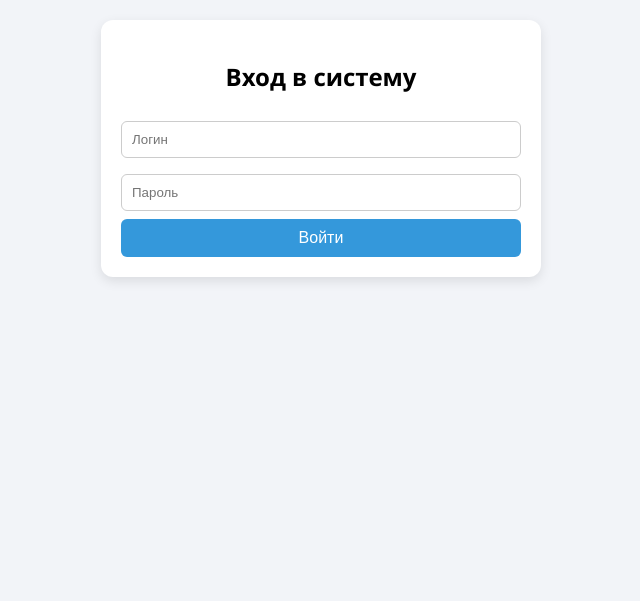
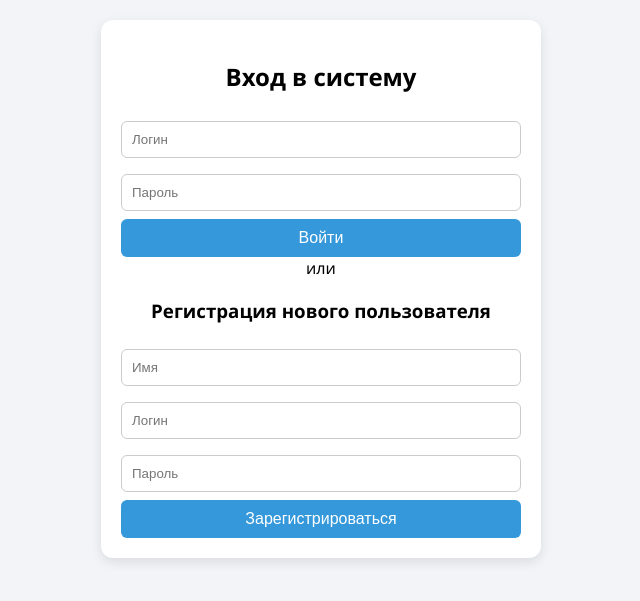
Before and after one commit to idm-fullStack/IDM-IOT-Projeckt, a Flask app: page /login in a window 1280 px wide. Shown: the top 601 px of the page, without its empty margins (319-959 px from the left). Run offline with Flask 3, Linux system fonts and the light colour scheme.

Commit message:
Update login.html

```diff
--- a/server/registered_faces/templates/login.html
+++ b/server/registered_faces/templates/login.html
@@ -1,20 +1,44 @@
 <!DOCTYPE html>
 <html>
 <head>
-    <title> Вход</title>
+    <title>Вход</title>
     <link rel="stylesheet" href="{{ url_for('static', filename='style.css') }}">
 </head>
 <body>
 <div class="login-container">
+
+    <!-- Кнопка выхода (видна только после входа) -->
+    {% if session_logged_in %}
+        <form action="{{ url_for('logout') }}" method="get" style="text-align: right; margin-bottom: 20px;">
+            <button type="submit">Выйти</button>
+        </form>
+    {% endif %}
+
+    <!-- Форма входа -->
     <h2>Вход в систему</h2>
     {% if error %}
-    <p class="error">{{ error }}</p>
+        <p class="error">{{ error }}</p>
     {% endif %}
-    <form method="post">
+    <form method="post" action="{{ url_for('login') }}">
         <input type="text" name="username" placeholder="Логин" required><br>
         <input type="password" name="password" placeholder="Пароль" required><br>
         <button type="submit">Войти</button>
     </form>
+
+    <!-- Разделитель -->
+    <div class="divider">
+        <span>или</span>
+    </div>
+
+    <!-- Форма регистрации -->
+    <h3>Регистрация нового пользователя</h3>
+    <form method="post" action="{{ url_for('register') }}">
+        <input type="text" name="name" placeholder="Имя" required><br>
+        <input type="text" name="username" placeholder="Логин" required><br>
+        <input type="password" name="password" placeholder="Пароль" required><br>
+        <button type="submit">Зарегистрироваться</button>
+    </form>
+
 </div>
 </body>
 </html>
```
